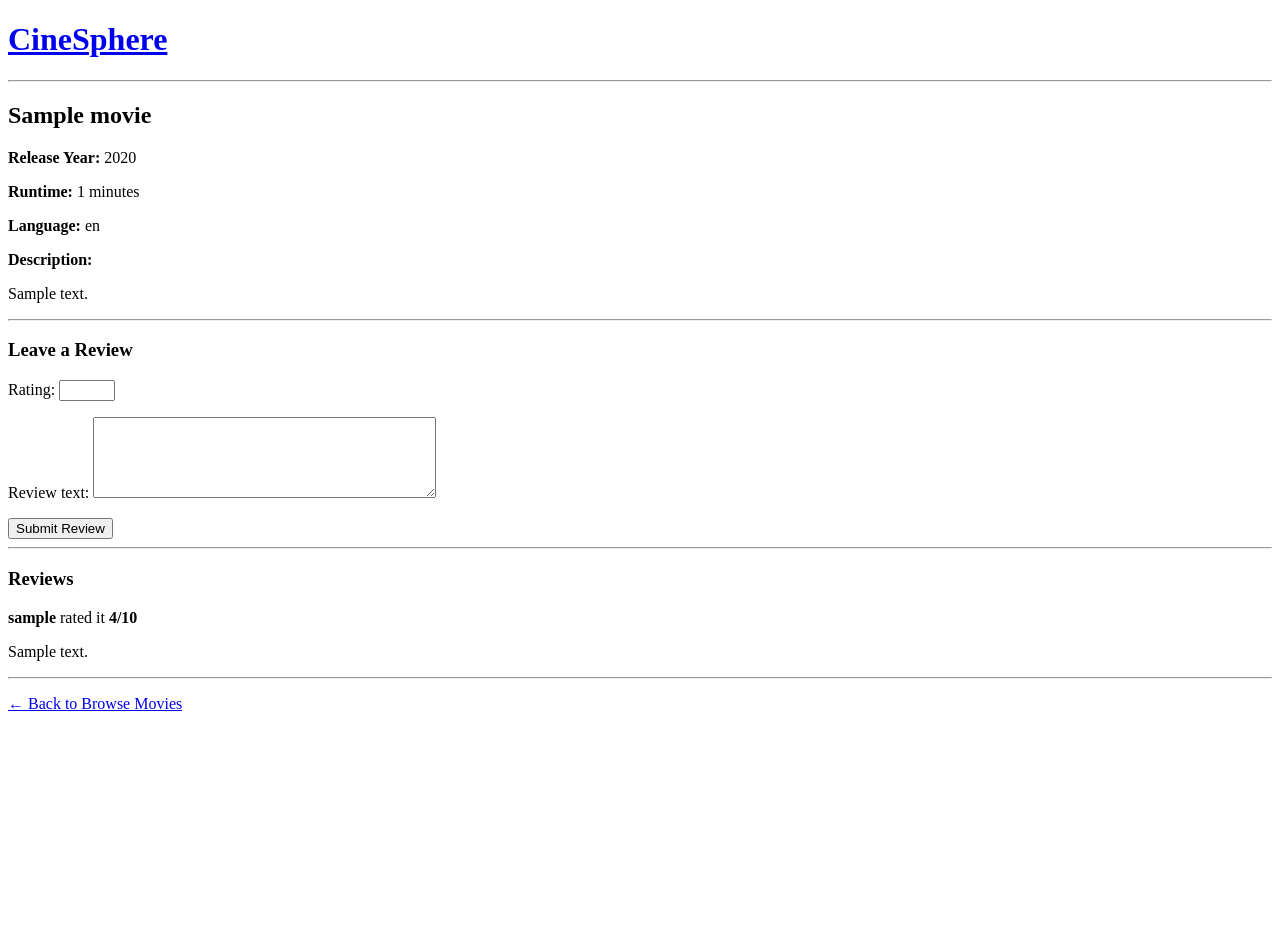
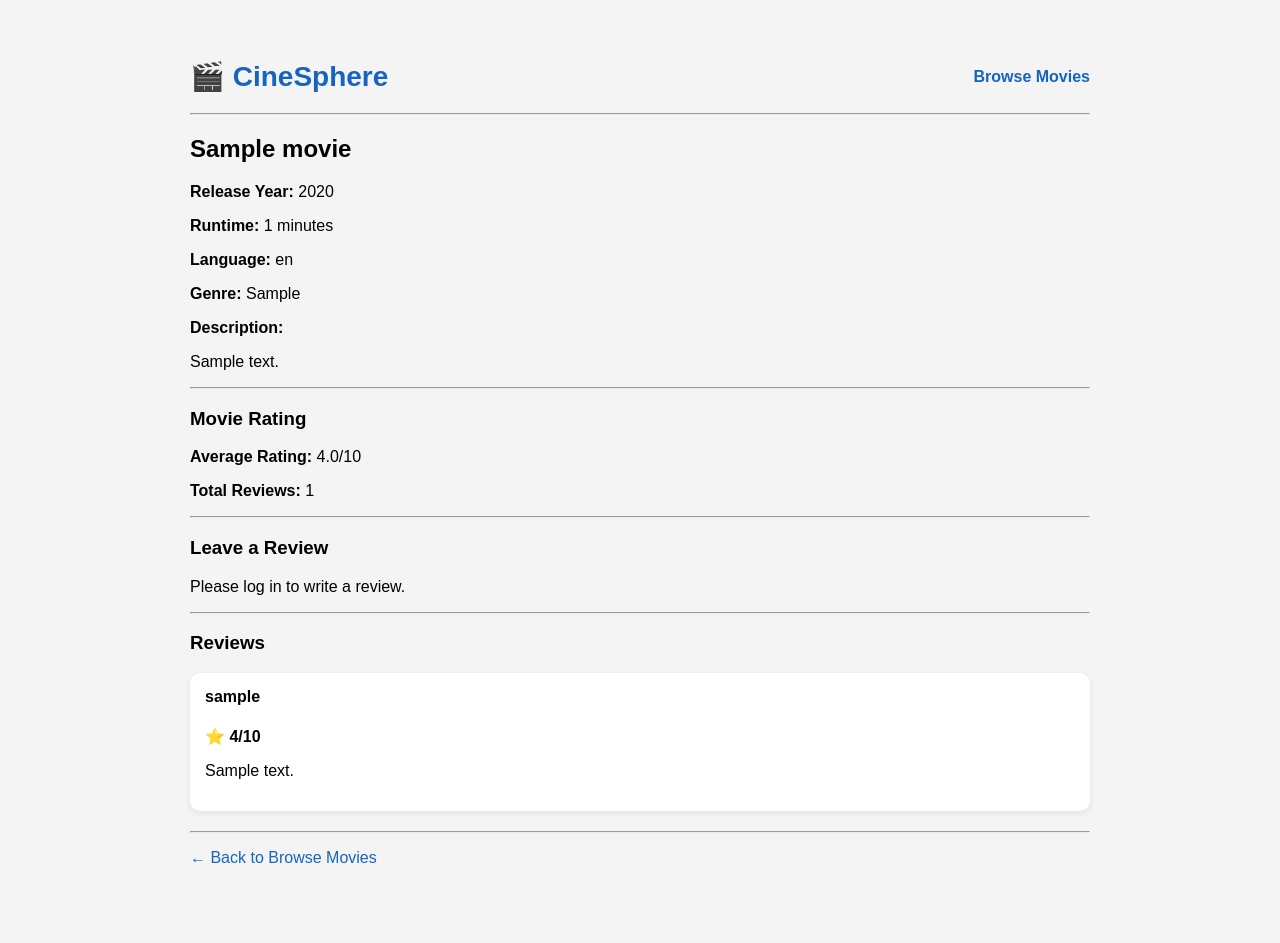
Before and after one commit to quazi-tousif/cinesphere, a Django app: page /movies/1/ in a window 1280 px wide. Before the commit the page ends 711 px from the top, so only its background shows below. Run offline with Django 5.2, Linux system fonts and the light colour scheme; tables that the repository leaves empty hold one stand-in row (values such as "Sample post").

Commit message:
Refactor review views and add shared base template with static CSS

```diff
--- a/config/settings.py
+++ b/config/settings.py
@@ -116,6 +116,6 @@ USE_TZ = True
 # Static files (CSS, JavaScript, Images)
 # https://docs.djangoproject.com/en/6.0/howto/static-files/
 
-STATIC_URL = 'static/'
+STATIC_URL = '/static/'
 
 AUTH_USER_MODEL = 'accounts.User'
--- /dev/null
+++ b/social/static/social/style.css
@@ -0,0 +1,84 @@
+body{
+    font-family: Arial, Helvetica, sans-serif;
+    max-width:900px;
+    margin:40px auto;
+    background:#f4f4f4;
+    padding:20px;
+}
+
+header{
+    margin-bottom:30px;
+}
+
+header h1{
+    margin-bottom:10px;
+}
+
+header a{
+    color:#1565c0;
+    text-decoration:none;
+}
+
+header a:hover{
+    text-decoration:underline;
+}
+
+h1{
+    text-align:center;
+}
+
+.movie{
+    background:white;
+    padding:20px;
+    margin-bottom:20px;
+    border-radius:10px;
+    box-shadow:0 2px 8px rgba(0,0,0,0.1);
+}
+
+.review{
+    background:#ffffff;
+    padding:15px;
+    margin-bottom:20px;
+    border-radius:10px;
+    box-shadow:0 2px 6px rgba(0,0,0,0.08);
+}
+
+.review h4{
+    margin-top:0;
+}
+
+a{
+    text-decoration:none;
+    color:#1565c0;
+}
+
+a:hover{
+    text-decoration:underline;
+}
+
+.site-header{
+    display:flex;
+    justify-content:space-between;
+    align-items:center;
+    margin-bottom:20px;
+}
+
+.logo a{
+    font-size:28px;
+    font-weight:bold;
+}
+
+nav a{
+    font-weight:bold;
+    margin-left:20px;
+}
+
+.movie{
+    transition:transform 0.2s ease,
+               box-shadow 0.2s ease;
+}
+
+.movie:hover{
+    transform:translateY(-3px);
+    box-shadow:0 6px 18px rgba(0,0,0,0.15);
+}
--- a/social/templates/social/base.html
+++ b/social/templates/social/base.html
@@ -1,21 +1,38 @@
+{% load static %}
+
 <!DOCTYPE html>
 <html>
 <head>
     <title>{% block title %}CineSphere{% endblock %}</title>
+
+    <link
+        rel="stylesheet"
+        href="{% static 'social/style.css' %}"
+    >
 </head>
 <body>
 
-    <header>
+    <header class="site-header">
 
-        <h1>
+        <div class="logo">
+
             <a href="{% url 'social:movie_list' %}">
-                CineSphere
+                🎬 CineSphere
             </a>
-        </h1>
 
-        <hr>
+        </div>
+
+        <nav>
+
+            <a href="{% url 'social:movie_list' %}">
+                Browse Movies
+            </a>
+
+        </nav>
 
     </header>
+
+    <hr>
 
     <main>
 
--- a/social/templates/social/movie_detail.html
+++ b/social/templates/social/movie_detail.html
@@ -5,6 +5,22 @@
 {% endblock %}
 
 {% block content %}
+
+<style>
+
+.review{
+    background:#ffffff;
+    padding:15px;
+    margin-bottom:20px;
+    border-radius:10px;
+    box-shadow:0 2px 6px rgba(0,0,0,0.08);
+}
+
+.review h4{
+    margin-top:0;
+}
+
+</style>
 
 <h2>{{ movie.title }}</h2>
 
@@ -14,13 +30,36 @@
 
 <p><strong>Language:</strong> {{ movie.language }}</p>
 
+<p><strong>Genre:</strong> {{ movie.genre }}</p>
+
 <p><strong>Description:</strong></p>
 
 <p>{{ movie.description }}</p>
 
 <hr>
 
+<h3>Movie Rating</h3>
+
+<p>
+    <strong>Average Rating:</strong>
+
+    {% if average_rating %}
+        {{ average_rating|floatformat:1 }}/10
+    {% else %}
+        No ratings yet
+    {% endif %}
+</p>
+
+<p>
+    <strong>Total Reviews:</strong>
+    {{ review_count }}
+</p>
+
+<hr>
+
 <h3>Leave a Review</h3>
+
+{% if user.is_authenticated %}
 
 <form method="post">
     {% csrf_token %}
@@ -31,21 +70,31 @@
     </button>
 </form>
 
+{% else %}
+
+<p>Please log in to write a review.</p>
+
+{% endif %}
+
 <hr>
 
 <h3>Reviews</h3>
 
 {% for review in reviews %}
 
-<div>
+<div class="review">
 
-    <strong>{{ review.user.username }}</strong>
+    <h4>
+        {{ review.user.username }}
+    </h4>
 
-    rated it
+    <p>
+        ⭐ <strong>{{ review.rating }}/10</strong>
+    </p>
 
-    <strong>{{ review.rating }}/10</strong>
-
-    <p>{{ review.review_text }}</p>
+    <p>
+        {{ review.review_text }}
+    </p>
 
 </div>
 
--- a/social/views.py
+++ b/social/views.py
@@ -1,4 +1,6 @@
 from django.shortcuts import get_object_or_404, redirect, render
+
+from django.db.models import Avg, Count
 
 from .forms import ReviewForm
 from .models import Movie, Review
@@ -12,6 +14,11 @@ def movie_detail(request, movie_id):
     movie = get_object_or_404(Movie, id=movie_id)
 
     reviews = Review.objects.filter(movie=movie).select_related("user")
+
+    rating_stats = reviews.aggregate(
+        average_rating=Avg("rating"),
+        review_count=Count("id"),
+    )
 
     if request.method == "POST" and request.user.is_authenticated:
         form = ReviewForm(request.POST)
@@ -37,6 +44,8 @@ def movie_detail(request, movie_id):
         "movie": movie,
         "reviews": reviews,
         "form": form,
+        "average_rating": rating_stats["average_rating"],
+        "review_count": rating_stats["review_count"],
     }
 
     return render(request, "social/movie_detail.html", context)
```
Also changed, not shown: social/templates/social/movie_list.html (+2 -31 lines).
